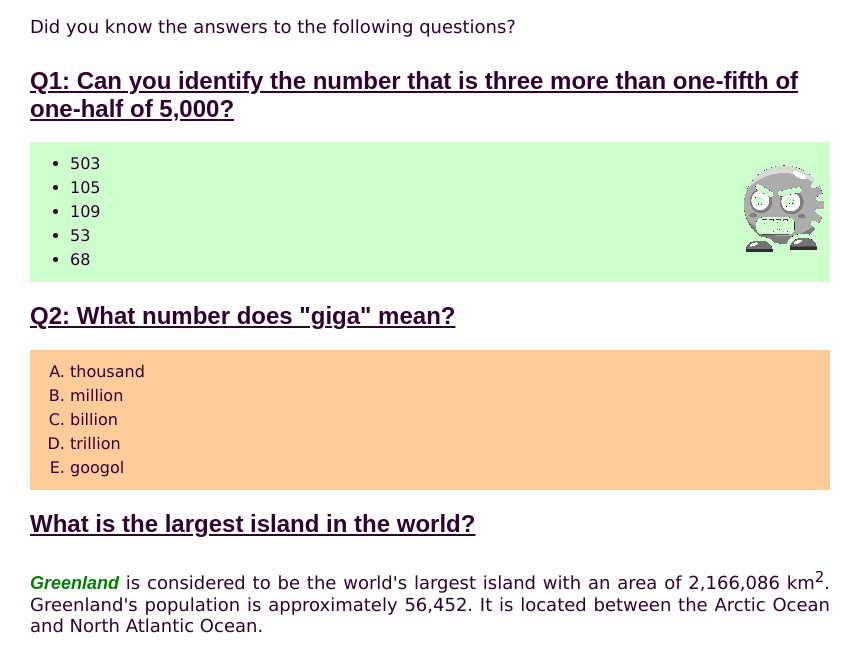
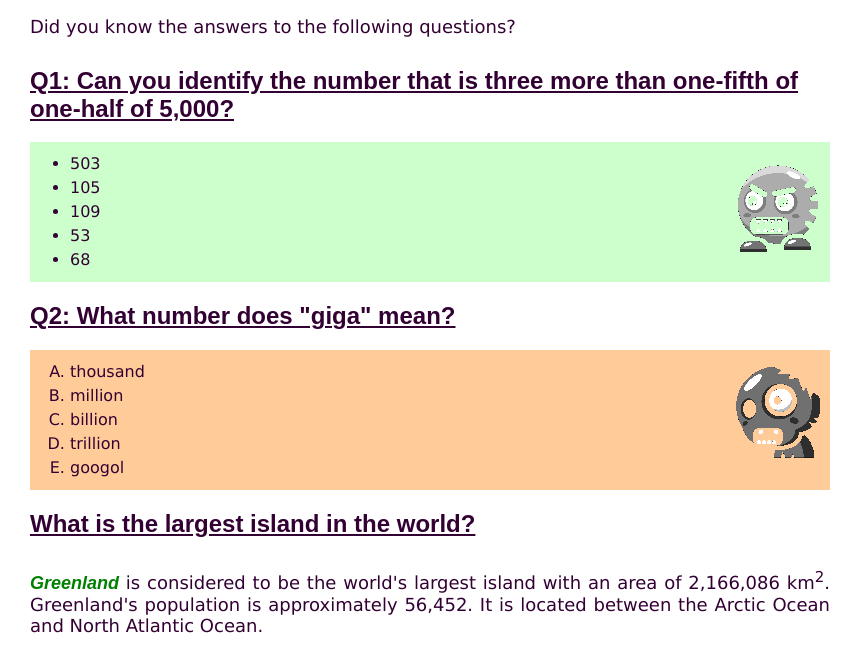
Before and after one commit to LMcAlpine/interactive-web-exercises, a plain HTML site: page exercise1/index.html in a window 1280 px wide. Shown: the part 95-766 px from the top of the page, without its empty margins (0-863 px from the left). Drawn offline with Linux system fonts and the light colour scheme.

Commit message:
second sprite hover

```diff
--- a/exercise1/style.css
+++ b/exercise1/style.css
@@ -59,12 +59,24 @@ a:hover {
   font-family: Arial, Helvetica, sans-serif;
 }
 .sprite {
-  width: 94px;
+  width: 100px;
   height: 100px;
   background: url("sprite.png");
   float: right;
 }
 
 .sprite:hover {
-  background-position: 0 -208px; /* Position the sprite at the bottom on hover */
+  background-position: 0 -208px;
 }
+
+.sprite2 {
+  width: 100px;
+  height: 100px;
+  background: url("sprite.png");
+  background-position: 0 -107px;
+  float: right;
+}
+
+.sprite2:hover {
+  background-position: 0 -315px;
+}
```
